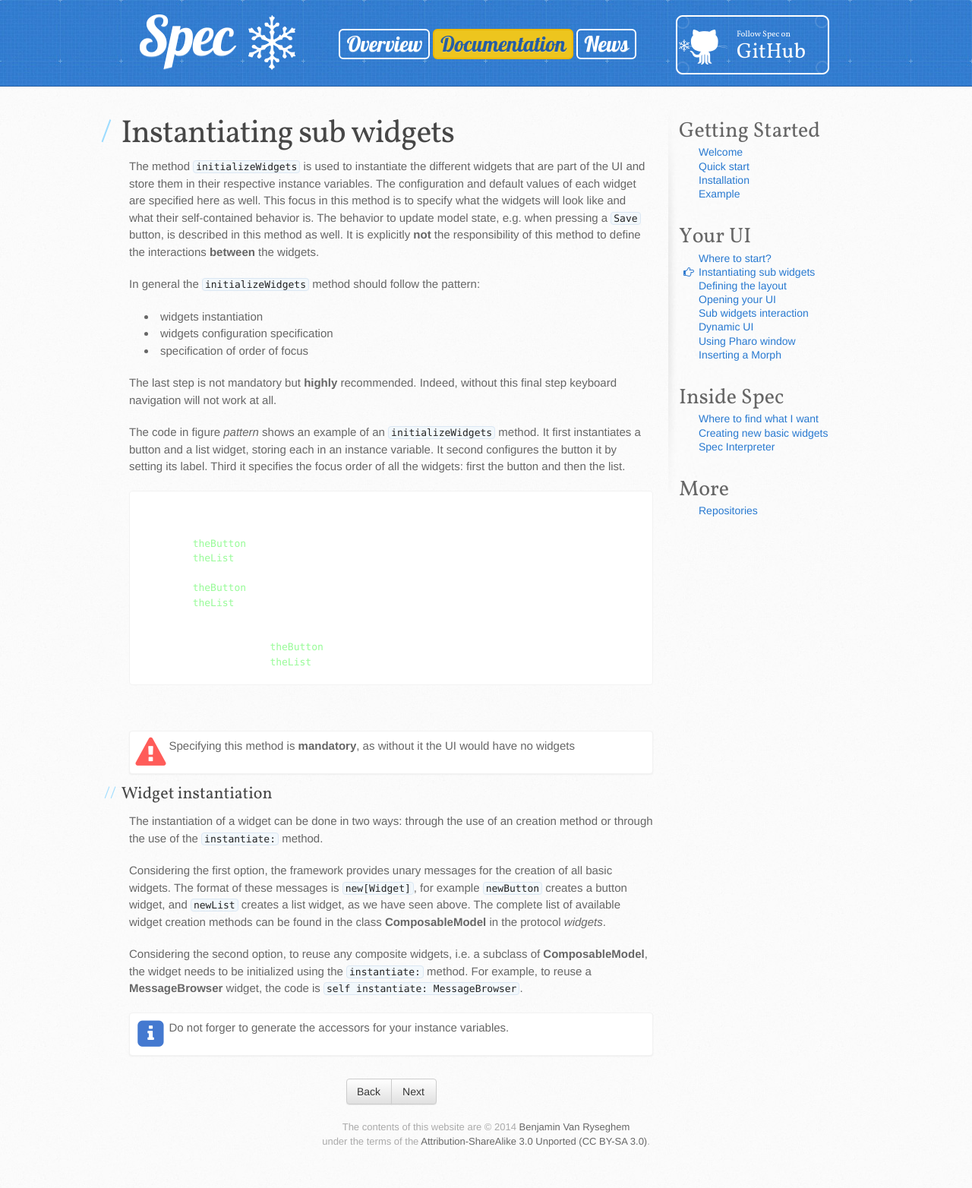
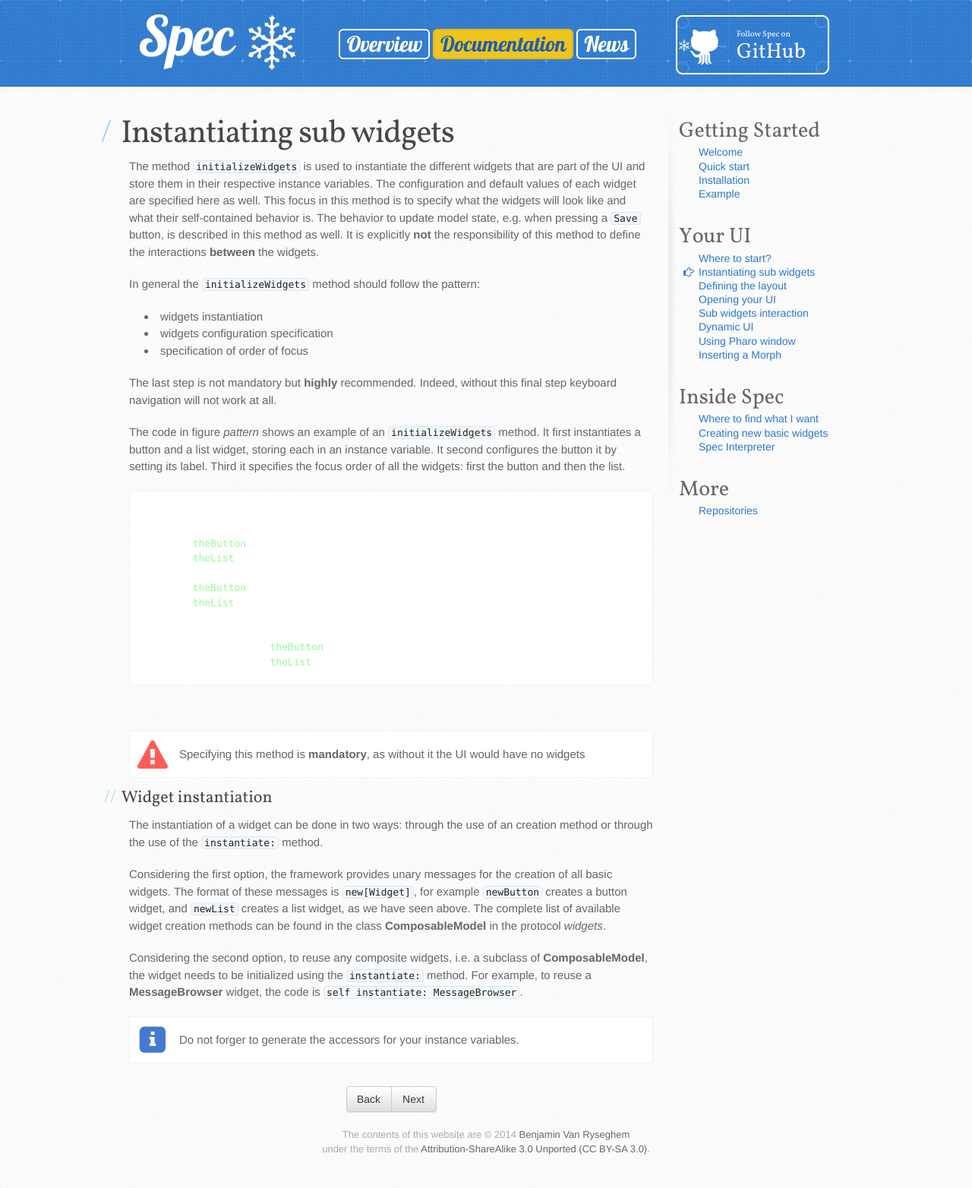
Before and after one commit to spec-framework/website, a Jekyll site: the page built from docs/initializing.md, in a window 1280 px wide. Shown: the whole page at 76% size. Built offline with Jekyll 4.4.1, drawn with Linux system fonts in a browser that asks for light colours; Markdown is read by kramdown in place of the engine named in the settings.

Commit message:
Fix hint box css

```diff
--- a/_plugins/hint.rb
+++ b/_plugins/hint.rb
@@ -4,15 +4,16 @@ module Jekyll
   class HintBlock < Liquid::Block
 
     def render(context)
-      html = '<div class="alert hint">
-	<span class="fa-stack fa-lg hint-icon">
+      html = '<div class="hint_box hint">
+      <div class="hint_box_row">
+	<div class="hint_box_icon fa-stack fa-lg hint-icon">
 	  <i class="fa fa-square fa-stack-2x"></i>
 	  <i class="fa fa-info fa-stack-1x hint-overlay"></i>
-	</span>
-	<span class="hint-text">'
+	</div>
+	<div class="hint_box_text hint-text">'
       html += Kramdown::Document.new(super.strip, :input => 'markdown').to_html
-      html += '</span>
-</div>'
+      html += '</div>
+</div></div>'
       return html
     end
   end
@@ -20,14 +21,15 @@ module Jekyll
   class AlertBlock < Liquid::Block
 
     def render(context)
-      html = '<div class="alert alertbox">
-	<span class="fa-stack fa-lg alert-icon">
+      html = '<div class="hint_box alertbox">
+      <div class="hint_box_row">
+	<div class="hint_box_icon fa-stack fa-lg alert-icon">
 	  <i class="fa fa-exclamation-triangle fa-2x"></i>
-	</span>
-	<span class="alert-text">'
+	</div>
+	<div class="hint_box_text alert-text">'
       html += Kramdown::Document.new(super.strip, :input => 'markdown').to_html
-      html += '</span>
-</div>'
+      html += '</div>
+</div></div>'
       return html
     end
   end
@@ -35,14 +37,15 @@ module Jekyll
   class QuestionBlock < Liquid::Block
 
     def render(context)
-      html = '<div class="alert question">
-	<span class="fa-stack fa-lg question-icon">
+      html = '<div class="hint_box question">
+      <div class="hint_box_row">
+	<div class="hint_box_icon fa-stack fa-lg question-icon">
 	  <i class="fa fa-question-circle fa-2x"></i>
-	</span>
-	<span class="question-text">'
+	</div>
+	<div class="hint_box_text question-text">'
       html += Kramdown::Document.new(super.strip, :input => 'markdown').to_html
-      html += '</span>
-</div>'
+      html += '</div>
+</div></div>'
       return html
     end
   end
--- a/stylesheets/spec.css
+++ b/stylesheets/spec.css
@@ -505,28 +505,41 @@ body > div.footer > footer > div > div > p {
 	color: #789771;
 }
 
-em {
-	font-style: italic;
-}
-
-strong {
-	font-weight: bold;
-}
-
-.hint {
+.hint_box {
 	background: #fff;
 	text-shadow: none;
 	overflow: auto;
 	border: solid 1px #f2f2f2;
-	padding: 0.5em;
 	margin-top: 10px;
 	margin-bottom: 10px;
+	display: block;
 }
 
-.hint-icon {
+.hint_box_row {
+	display: table-row;
+}
+
+.hint_box_icon {
+	display: table-cell;
+	vertical-align: middle;
+	margin: 10px;
+	margin-right: 5px;
 	float: left;
-	margin-right: 4px;
-	color: #4479d0;
+}
+
+.hint_box_icon > i {
+	vertical-align: middle;
+}
+
+.hint_box_text {
+	padding : 10px;
+	display: table-cell;
+	vertical-align: middle;
+
+}
+.hint_box_text > p {
+	display: inline;
+	vertical-align: middle;
 }
 
 .hint-overlay {
@@ -534,51 +547,9 @@ strong {
 	font-size: 24px;
 }
 
-.hint-text > p {
-	display: inline;
-	vertical-align: middle;
-}
-
-.alertbox {
-	background: #fff;
-	text-shadow: none;
-	overflow: auto;
-	border: solid 1px #f2f2f2;
-	padding: 0.5em;
-	margin-top: 10px;
-	margin-bottom: 10px;
-}
-
-.alert-icon {
-	float: left;
-	margin-right: 4px;
-	color: #ff5c59;
-}
-
-.alert-text > p {
-	display: inline;
-	vertical-align: middle;
-}
-
 .alert-overlay {
 	color: #FFFFFF;
 	font-size: 24px;
-}
-
-.question {
-	background: #fff;
-	text-shadow: none;
-	overflow: auto;
-	border: solid 1px #f2f2f2;
-	padding: 0.5em;
-	margin-top: 10px;
-	margin-bottom: 10px;
-}
-
-.question-icon {
-	float: left;
-	margin-right: 4px;
-	color: #4479d0;
 }
 
 .question-overlay {
@@ -586,9 +557,25 @@ strong {
 	font-size: 24px;
 }
 
-.question-text > p {
-	display: inline;
-	vertical-align: middle;
+
+.hint-icon {
+	color: #4479d0;
+}
+
+.alert-icon {
+	color: #ff5c59;
+}
+
+.question-icon {
+	color: #4479d0;
+}
+
+em {
+	font-style: italic;
+}
+
+strong {
+	font-weight: bold;
 }
 
 h4 {
```
